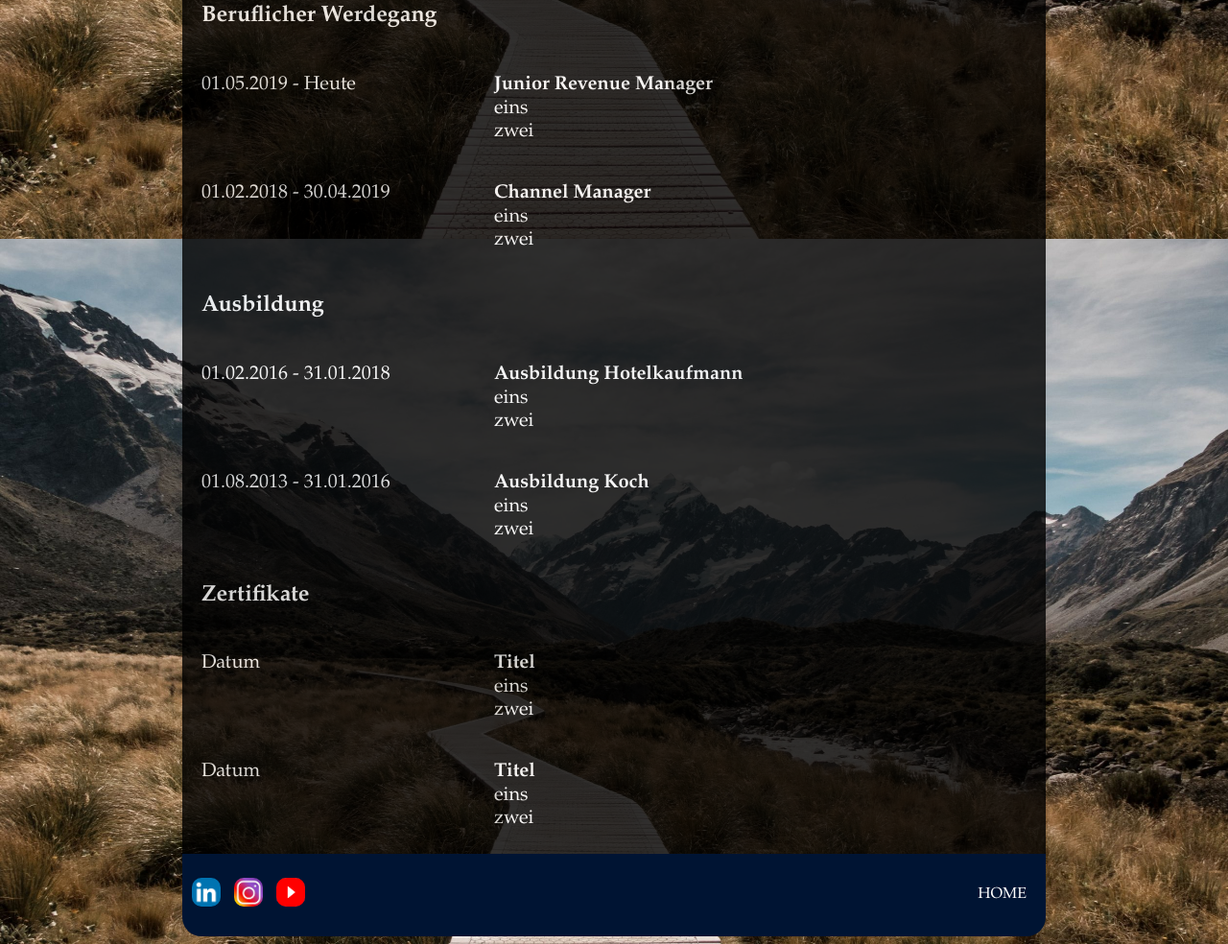
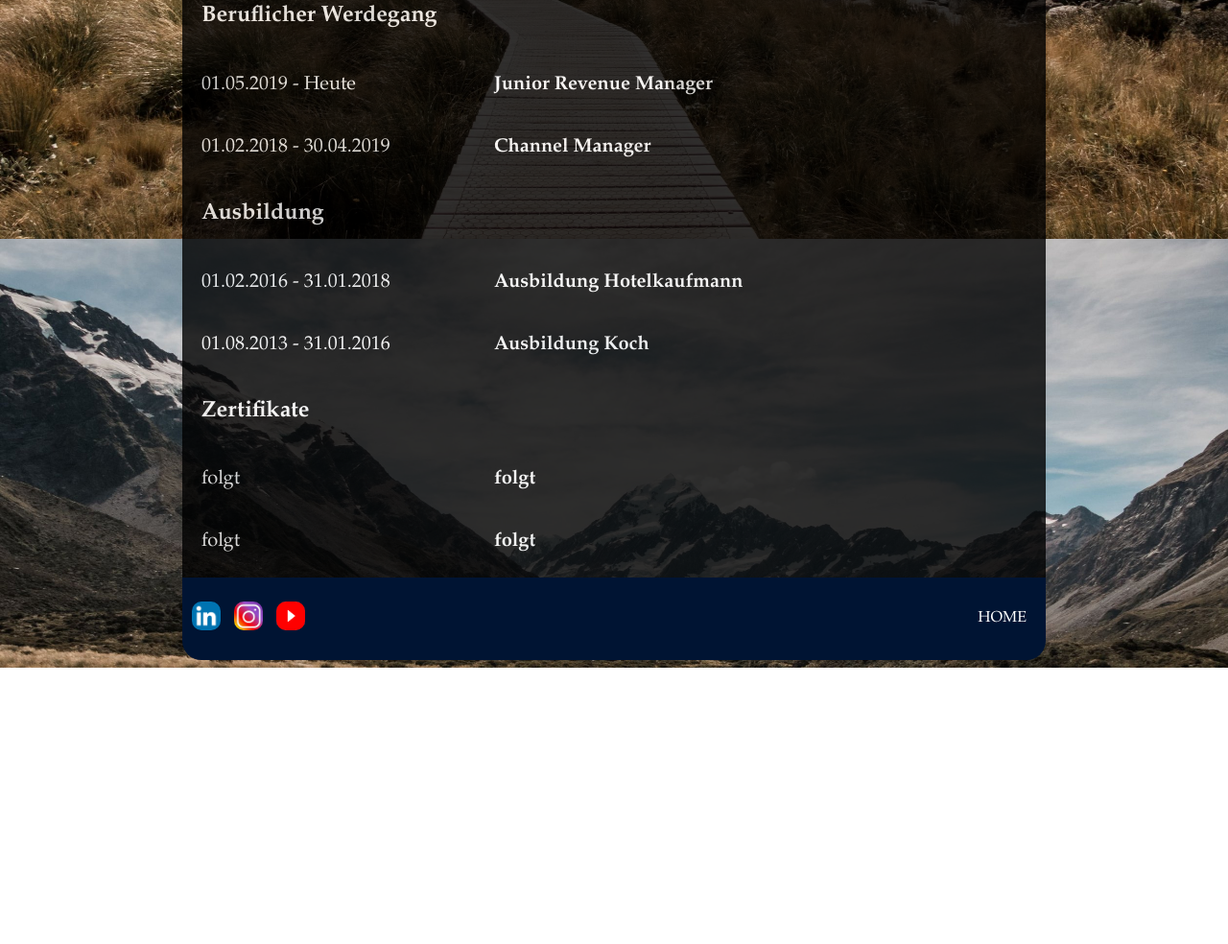
Before and after one commit to DavidMachnik/DavidMachnik.github.io, a plain HTML site: page aboutme.html in a window 1280 px wide. Shown: the part 551-1535 px from the top of the page at 96% size. After the commit the page ends 1247 px from the top, so only its background shows below. Drawn offline with Linux system fonts and the light colour scheme.

Commit message:
Add files via upload

```diff
--- a/aboutme.html
+++ b/aboutme.html
@@ -31,7 +31,7 @@
         <p id="a4"><a href="mailto:david.machnik@outlook.de?subject=">david.machnik@outlook.de</a></p>
         <br>
         <p id="a5">Web:</p>
-        <p id="a6">folgt</p>
+        <p id="a6"><a id="web" href="https://davidmachnik.github.io">My Website</a></p>
       </div>
       <div class="geburt">
         <p id="g1">Geburtstag/-ort:</p>
@@ -47,16 +47,16 @@
         <p id="w1">01.05.2019 - Heute</p>
         <ul id="w2">
           <strong>Junior Revenue Manager</strong>
-          <li>eins</li>
-          <li>zwei</li>
+          <li></li>
+          <li></li>
         </ul>
       </div>
       <div class="werdegang1">
         <p id="w3">01.02.2018 - 30.04.2019</p>
         <ul id="w4">
           <strong>Channel Manager</strong>
-          <li>eins</li>
-          <li>zwei</li>
+          <li></li>
+          <li></li>
         </ul>
       </div>
     </div>
@@ -66,35 +66,35 @@
         <p id="au1">01.02.2016 - 31.01.2018</p>
         <ul id="au2">
           <strong>Ausbildung Hotelkaufmann</strong>
-          <li>eins</li>
-          <li>zwei</li>
+          <li></li>
+          <li></li>
         </ul>
       </div>
       <div class="ausbildung1">
         <p id="au3">01.08.2013 - 31.01.2016</p>
         <ul id="au4">
           <strong>Ausbildung Koch</strong>
-          <li>eins</li>
-          <li>zwei</li>
+          <li></li>
+          <li></li>
         </ul>
       </div>
     </div>
     <div class="zertifikat">
       <h3>Zertifikate</h3>
       <div class="zertifikat1">
-        <p id="z1">Datum</p>
+        <p id="z1">folgt</p>
         <ul id="z2">
-          <strong>Titel</strong>
-          <li>eins</li>
-          <li>zwei</li>
+          <strong>folgt</strong>
+          <li></li>
+          <li></li>
         </ul>
       </div>
       <div class="zertifikat1">
-        <p id="z3">Datum</p>
+        <p id="z3">folgt</p>
         <ul id="z4">
-          <strong>Titel</strong>
-          <li>eins</li>
-          <li>zwei</li>
+          <strong>folgt</strong>
+          <li></li>
+          <li></li>
         </ul>
       </div>
     </div>
```
Also changed, not shown: index.html (+1 -1 lines).
